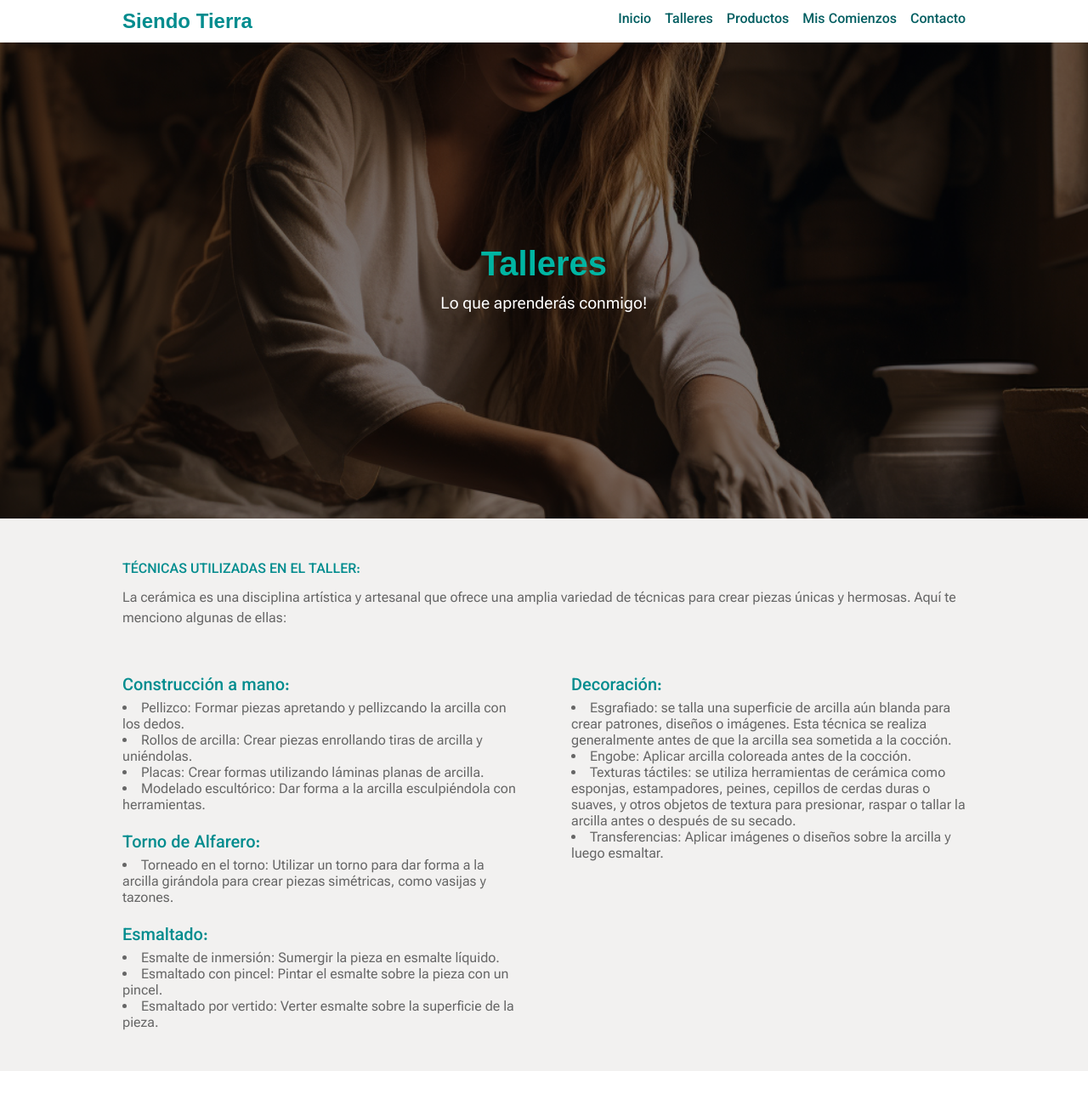
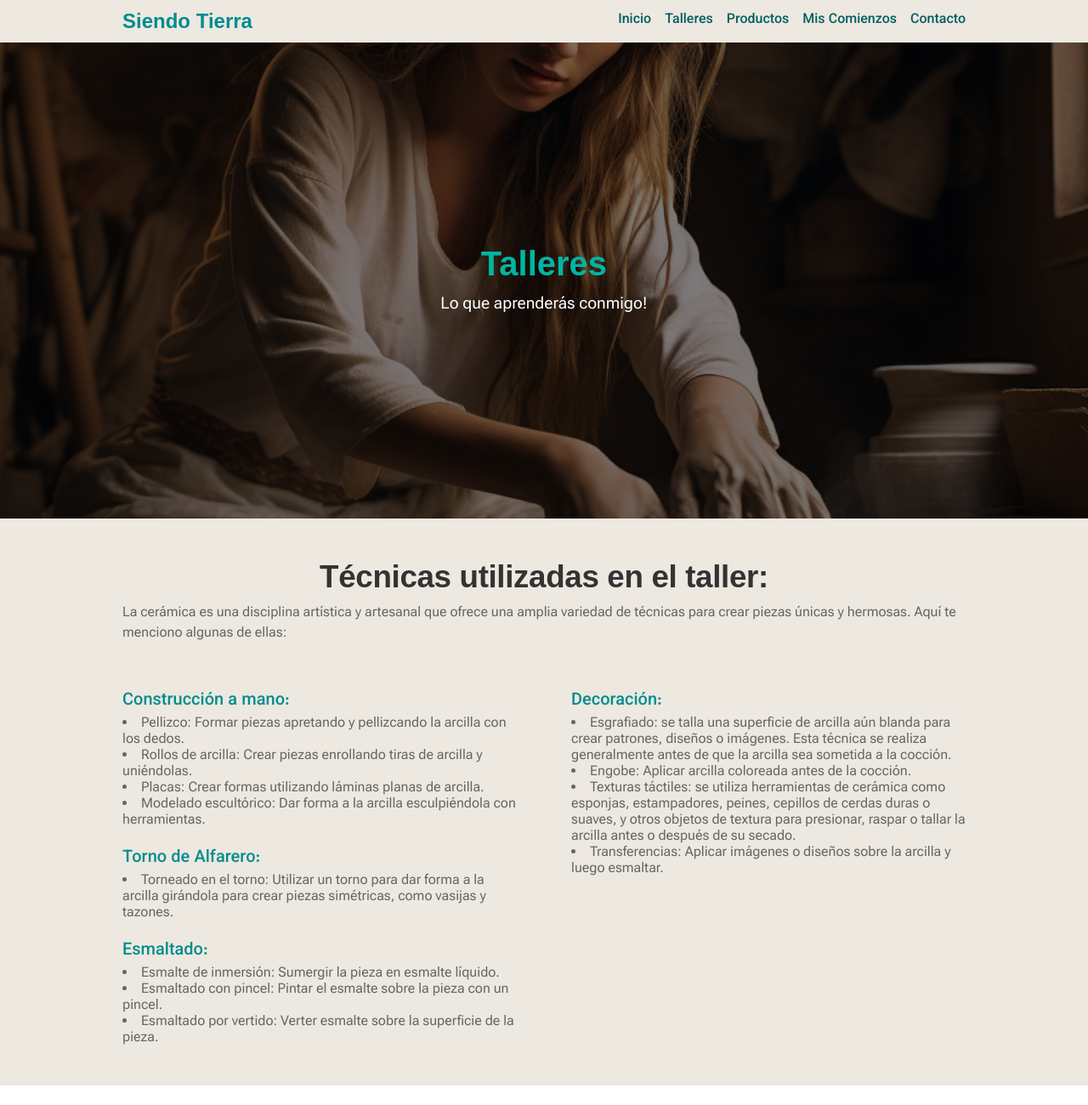
Before and after one commit to nataliabernalux/SoulConnection, a website: page talleres.html in a window 1280 px wide. Shown: the top 1300 px of the page at 85% size. Drawn offline with Linux system fonts and the light colour scheme; a web font is replaced by a local one.

Commit message:
header color

```diff
--- a/css/talleres.css
+++ b/css/talleres.css
@@ -53,7 +53,7 @@
 
 .talleres-menu{
 	padding: 3em 0;
-	background-color: #F2F1F0;
+	background-color: #EDE8E0;
 }
 
 .talleres__img{
--- a/style.css
+++ b/style.css
@@ -77,7 +77,7 @@ h5{
 
 header {
 
-    background: white;
+    background: #EDE8E0;
     padding: .7em 0;
 	z-index: 999;
     width: 100%; /* Make the header span the full width */
@@ -475,7 +475,7 @@ background: linear-gradient(0deg, rgba(0, 181, 162,1) 0%, rgba(242,241,240,1) 10
 
 
 .talleres {
-background-color:#F2F1F0;
+background-color:#EDE8E0;
 /*background: rgb(34,193,195);
 background: linear-gradient(0deg, rgba(34,193,195,1) 0%, rgba(228,208,188,1) 100%);*/
 padding-bottom: 3em;
--- a/talleres.html
+++ b/talleres.html
@@ -57,7 +57,7 @@
 		<div class="container">
 
 
-				<h4>Técnicas utilizadas en el taller:</h4>
+				<h2 class="section-title">Técnicas utilizadas en el taller:</h2>
                 <p>La cerámica es una disciplina artística y artesanal que ofrece una amplia variedad de técnicas para crear piezas únicas y hermosas. Aquí te menciono algunas de ellas:
 				</p>
 
```
